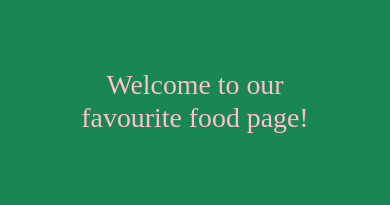
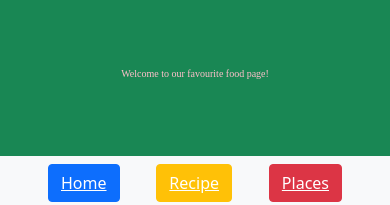
Before and after one commit to bethanvaughan/Favourite-Food-Wednesday, a plain HTML site: page index.html in a window 390 px wide. Shown: the top 205 px of the page. Drawn offline with nearby package versions, Linux system fonts and the light colour scheme.

Commit message:
title font size

```diff
--- a/style.css
+++ b/style.css
@@ -50,4 +50,8 @@ ul {
   .google-maps {
     width: 70%;
   }
+
+  header > h1 {
+    font-size: 10px;
+  }
 }
```
